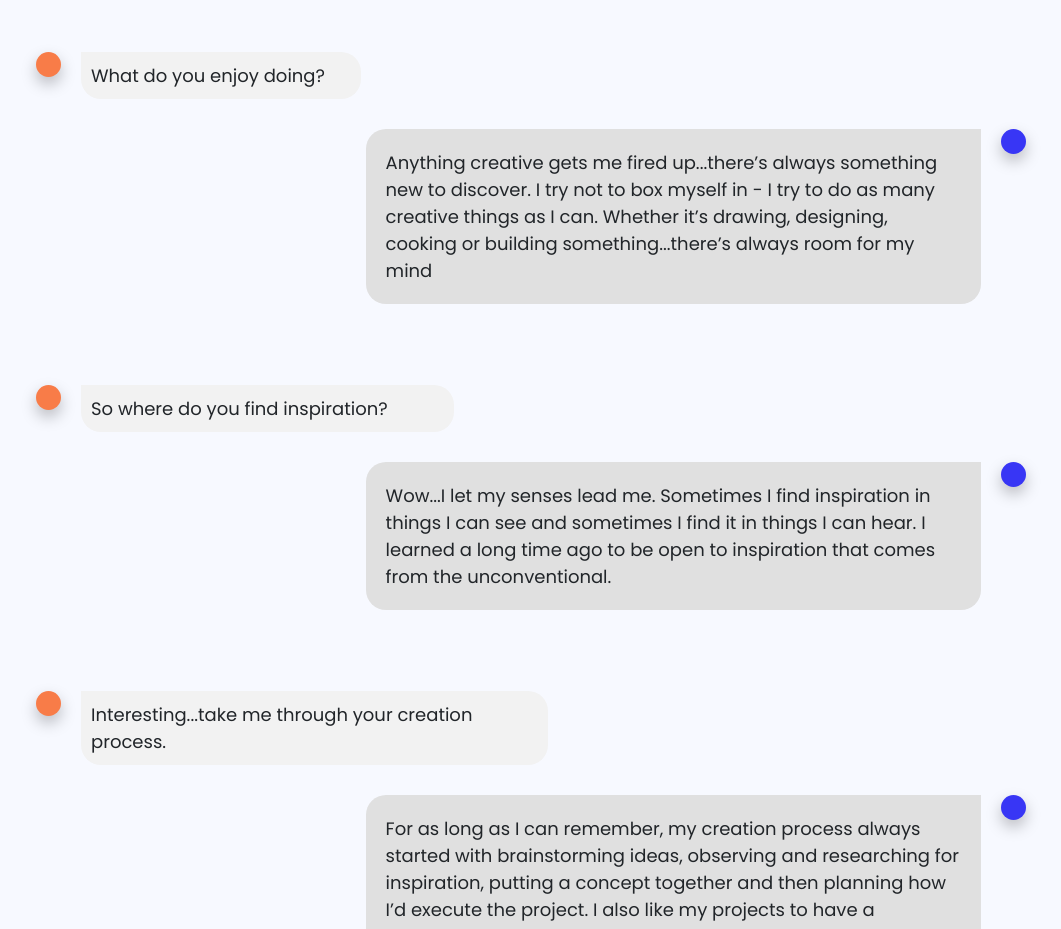
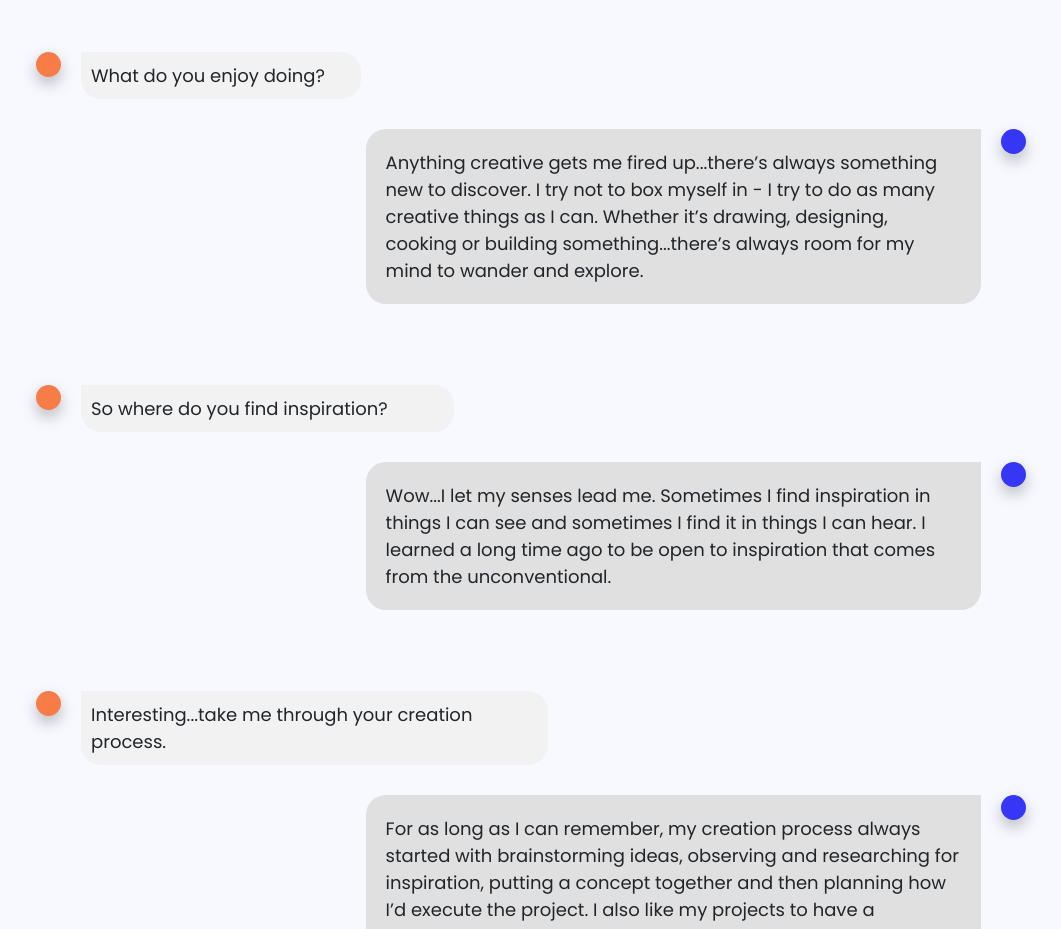
Before and after one commit to calcaventia/my-portfolio-react, a React (Create React App) app: page /about in a window 1280 px wide. Shown: the part 1020-1949 px from the top of the page, without its empty margins (109-1170 px from the left). Built offline with nearby package versions, Linux system fonts and the light colour scheme.

Commit message:
fixing about info

```diff
--- a/src/pages/AboutPage/AboutPage.jsx
+++ b/src/pages/AboutPage/AboutPage.jsx
@@ -39,7 +39,8 @@ function About() {
               Anything creative gets me fired up...there’s always something new
               to discover. I try not to box myself in - I try to do as many
               creative things as I can. Whether it’s drawing, designing, cooking
-              or building something...there’s always room for my mind
+              or building something...there’s always room for my mind to wander
+              and explore.
             </div>
             <div className="col-1 circle-right"></div>
           </div>
--- a/src/pages/LandingPage/LandingPage.css
+++ b/src/pages/LandingPage/LandingPage.css
@@ -289,3 +289,9 @@ h4 {
   padding: 160px 0 0 0;
   font-size: 40px;
 }
+
+@media (max-width: 900px) {
+  p {
+    color: red;
+  }
+}
```
